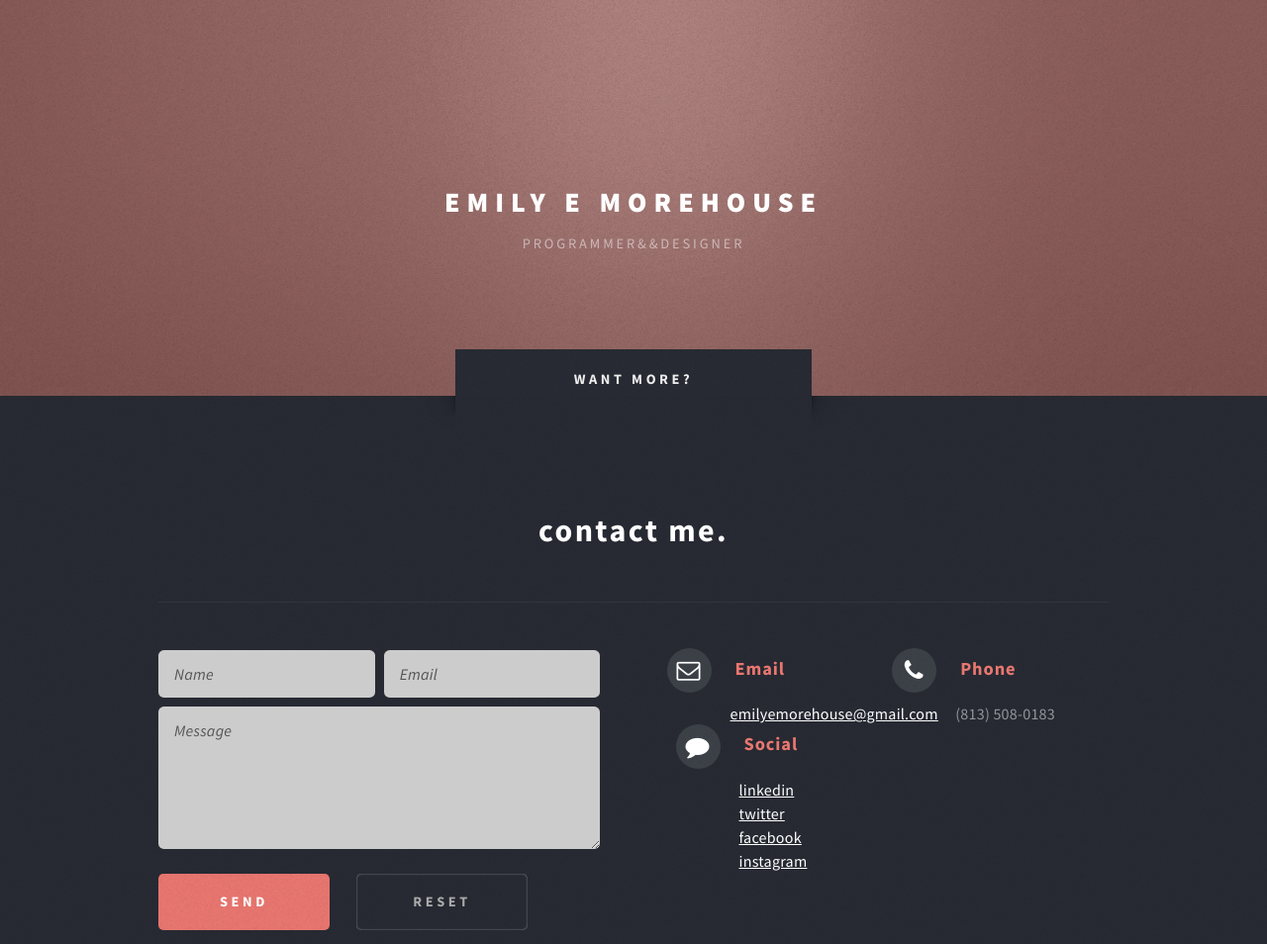
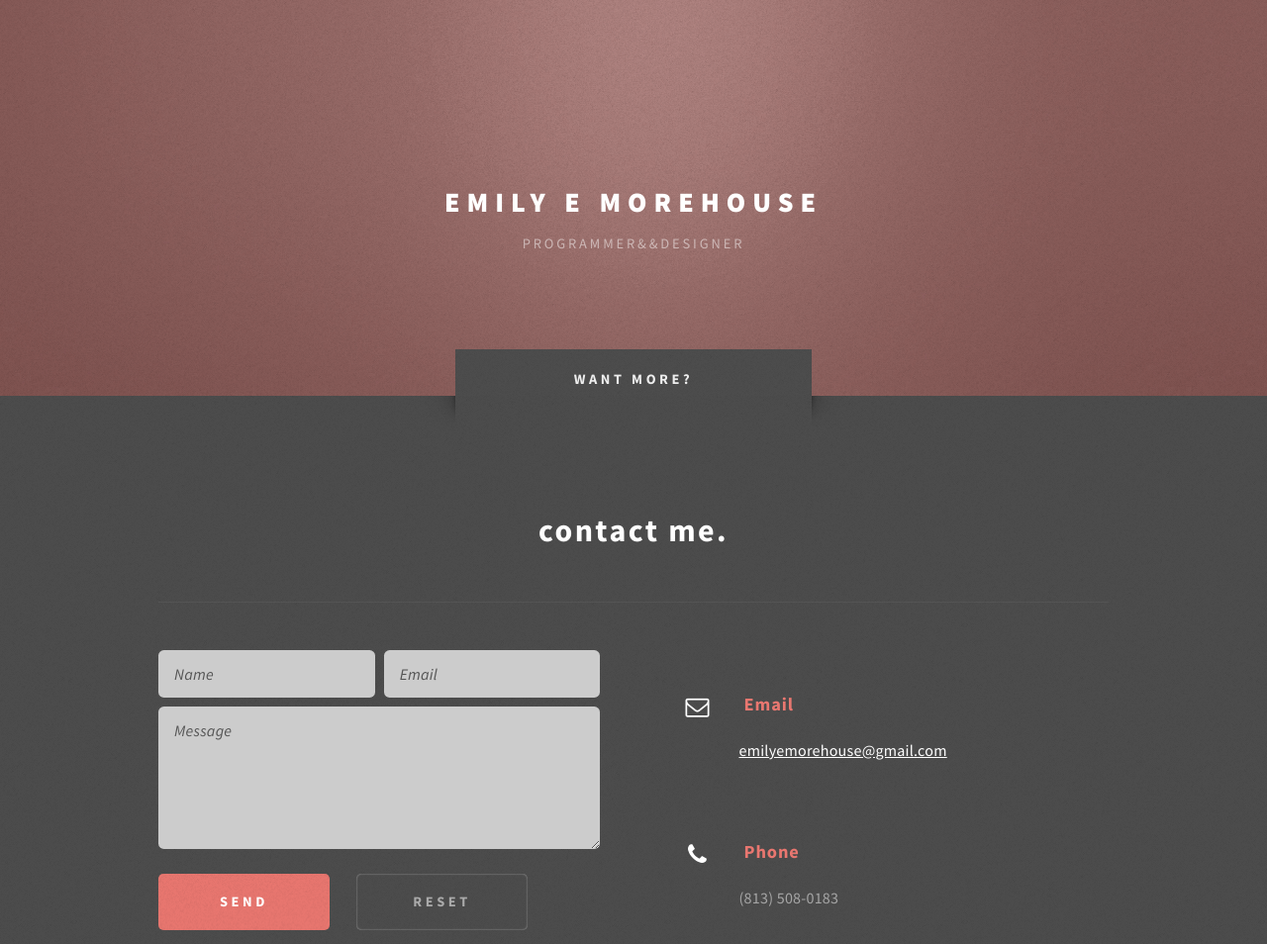
Before and after one commit to emilyemorehouse/emilyemorehouse.github.com, a plain HTML site: page index.html in a window 1280 px wide. Shown: the top 954 px of the page at 99% size. Drawn offline with Linux system fonts and the light colour scheme.

Commit message:
Updated colors

```diff
--- a/css/style.css
+++ b/css/style.css
@@ -885,7 +885,7 @@
 
 	#footer-wrapper
 	{
-		background: #282b34 url('images/overlay.png');
+		background: #4d4d4d url('images/overlay.png');
 		color: #eee;
 		color: rgba(255,255,255,0.5);
 	}
@@ -947,7 +947,7 @@
 
 		#footer-wrapper .title
 		{
-			background: #282b34 url('images/overlay.png');
+			background: #4d4d4d url('images/overlay.png');
 			color: #eee;
 		}
 
@@ -981,7 +981,7 @@
 
 				#footer-wrapper .feature-list h3:before
 				{
-					background: #3d4249 url('images/overlay.png');
+					background: #4d4d4d url('images/overlay.png');
 				}
 
 	.wrapper-style1
--- a/index.html
+++ b/index.html
@@ -105,7 +105,7 @@
 														<div class="feature-list feature-list-small">
 															<div>
 
-																<div class="row">
+																<div class="column">
 																	<div class="6u">
 																		<section>
 																			<h3 class="icon icon-envelope">Email</h3>
```
